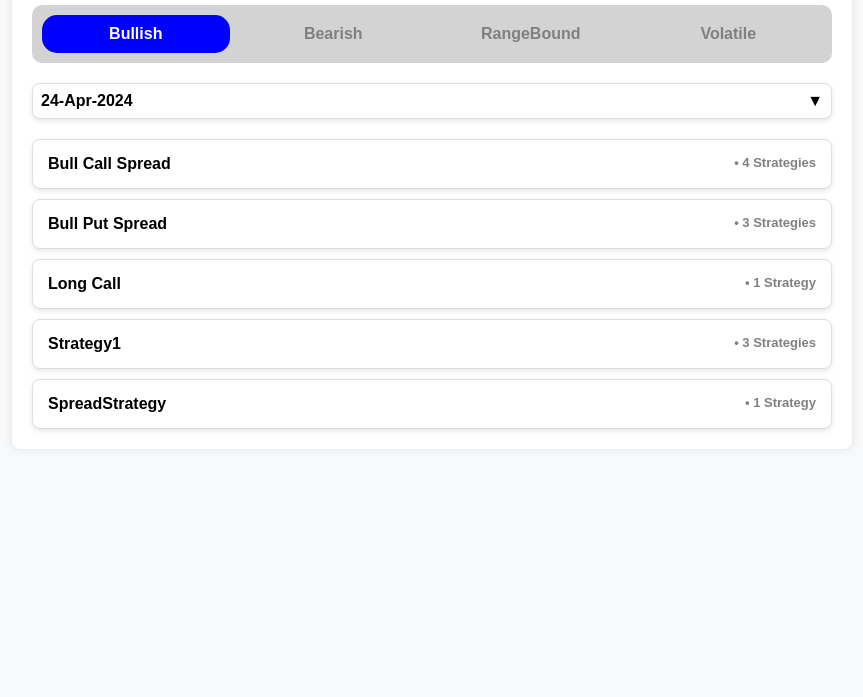
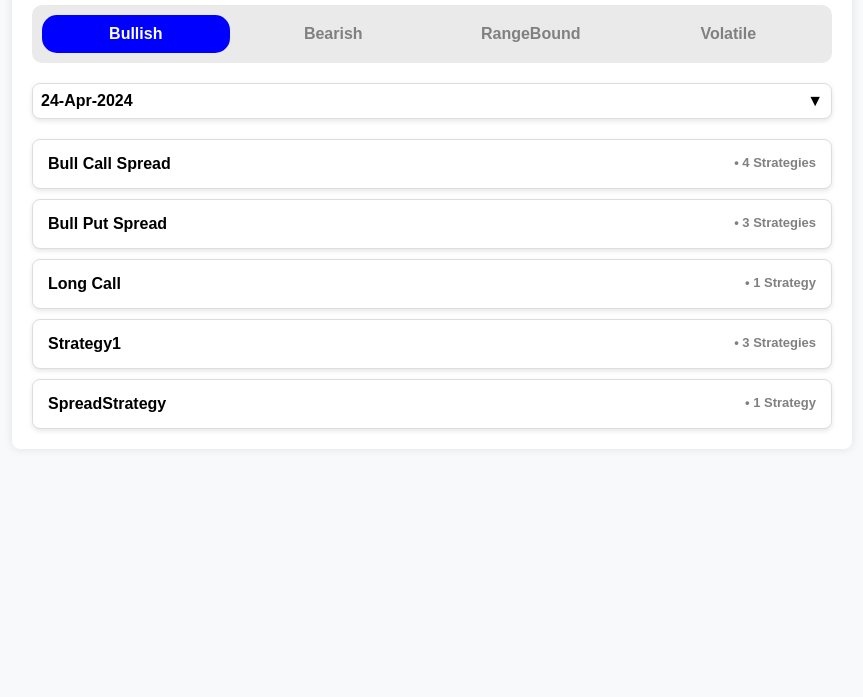
Before and after one commit to sid6398/Market-View, a plain HTML site: page index.html in a window 1280 px wide. Shown: the part 103-800 px from the top of the page, without its empty margins (208-1071 px from the left). Drawn offline with Linux system fonts and the light colour scheme.

Commit message:
minor changes

```diff
--- a/style.css
+++ b/style.css
@@ -19,7 +19,7 @@ body {
   justify-content: space-between;
   gap: 10px;
   margin-bottom: 20px;
-  background-color: lightgray;
+  background-color: #eaeaea;
   padding: 10px;
   border-radius: 10px;
 }
```
